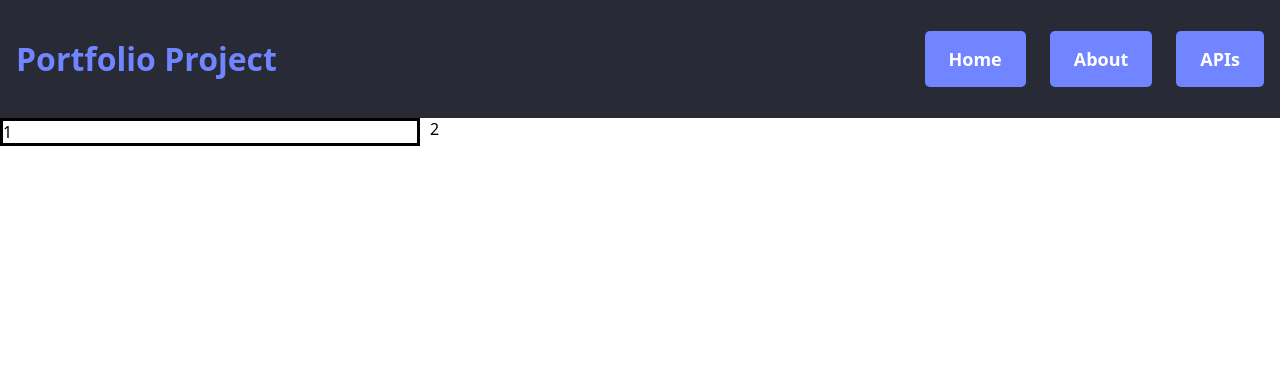
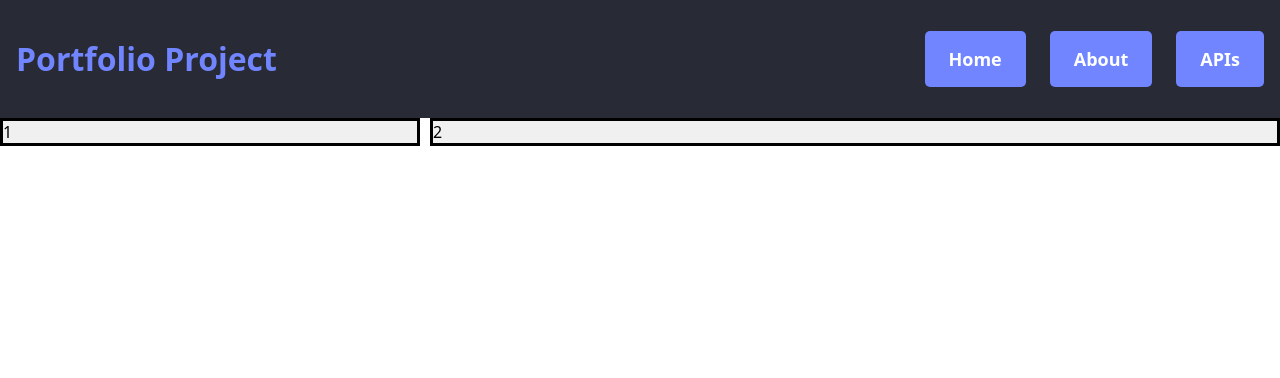
Before and after one commit to DylanRoa23/COMP_3512_Assignment1, a PHP site: page / in a window 1280 px wide. Shown: the top 378 px of the page. Run offline with PHP 8.4, Linux system fonts and the light colour scheme.

Commit message:
added a colour to each of the grids

```diff
--- a/droa858/css/index.css
+++ b/droa858/css/index.css
@@ -1,10 +1,21 @@
+:root{
+    --main-colour: #f0f0f0;
+}
+
 .container{
     display: grid;
     grid-template-columns: repeat(3, 1fr);
     grid-gap: 10px;
 }
 
-#side{
+#customer{
     border: solid;
     grid-column: 1/2;
+    background-color: var(--main-colour);
 }
+
+#summary{
+    border: solid;
+    grid-column: 2/4;
+    background-color: var(--main-colour);
+}
--- a/droa858/index.php
+++ b/droa858/index.php
@@ -20,8 +20,8 @@
     <?php require_once 'includes/header.php' ?>
 
     <main class="container">
-        <div id="side">1</div>
-        <div>2</div>
+        <div id="customer">1</div>
+        <div id="summary">2</div>
     </main>
 </body>
 </html>
```
